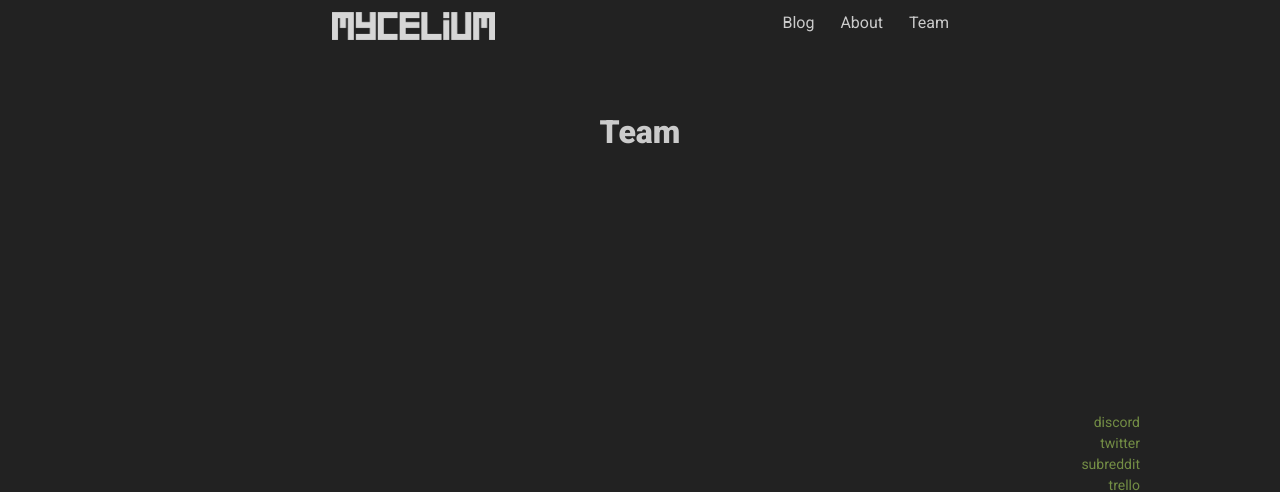
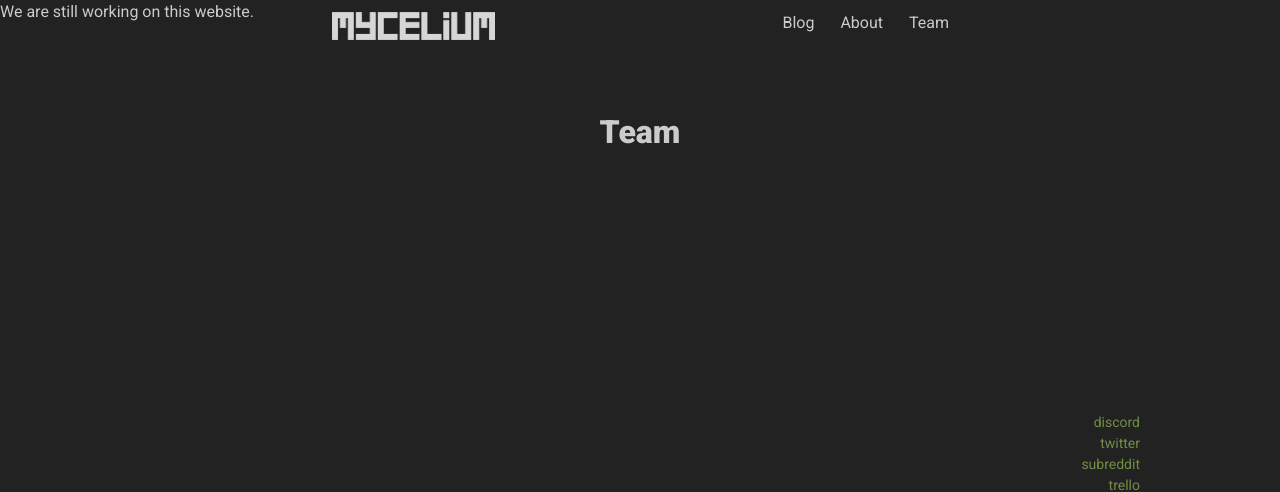
Before and after one commit to PropertyDamage/propertydamage, a PHP site: page /team.html in a window 1280 px wide. Shown: the top 492 px of the page. Run offline with PHP 8.4, Linux system fonts and the light colour scheme.

Commit message:
WORK IN PROGRESS added

```diff
--- a/aboutus.html
+++ b/aboutus.html
@@ -10,7 +10,7 @@
 
 <body>
   <div id="overlay">
-
+    We are still working on this website.
   </div>
   <div id="maincontent">
     <div class="top_menu">
--- a/css/master.css
+++ b/css/master.css
@@ -41,6 +41,7 @@ a {
 
 #overlay {
   position: fixed;
+  z-index: 10;
 }
 
 #maincontent {
--- a/team.html
+++ b/team.html
@@ -10,7 +10,7 @@
 
 <body>
   <div id="overlay">
-
+    We are still working on this website.
   </div>
   <div id="maincontent">
     <div class="top_menu">
```
Also changed, not shown: 1 other file.
